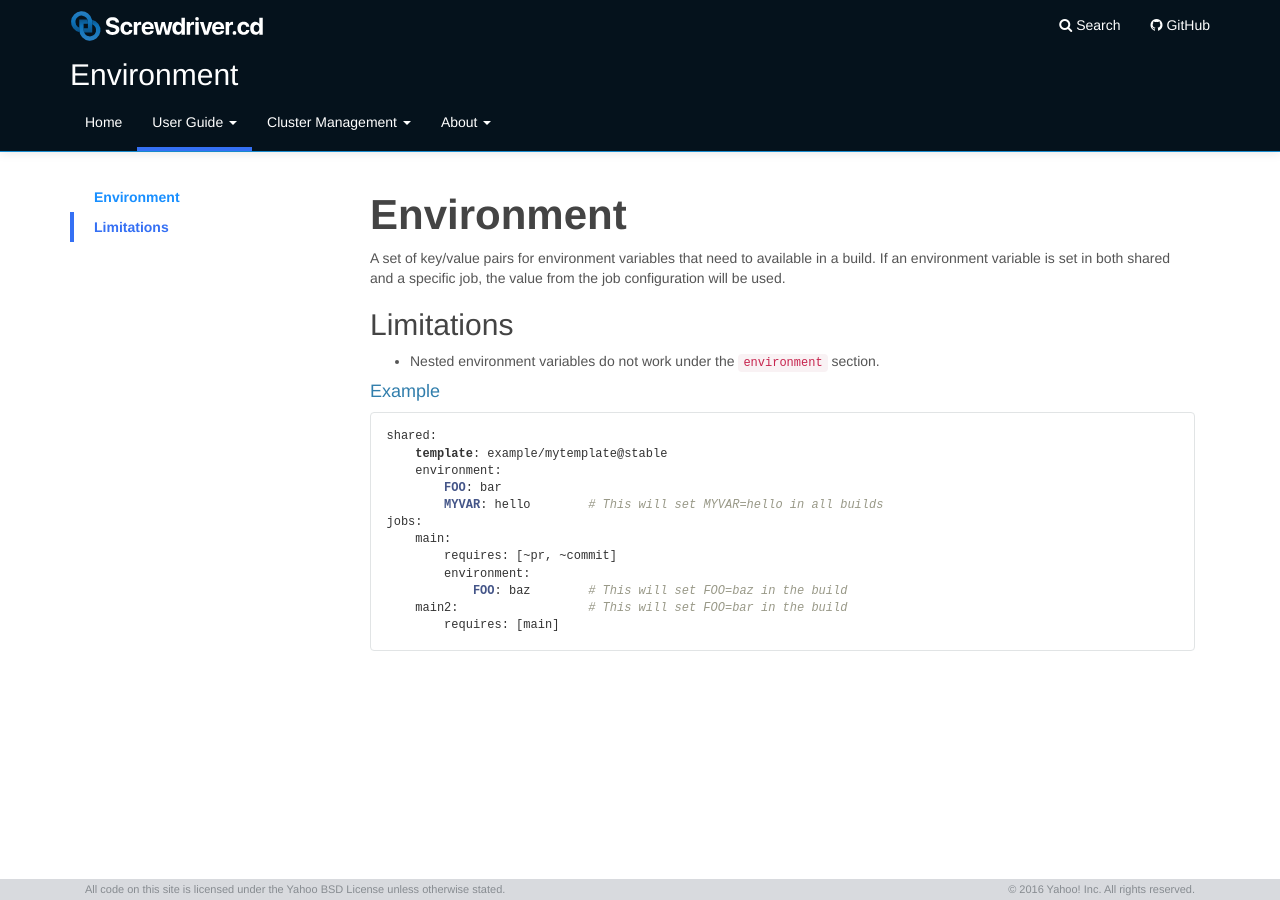
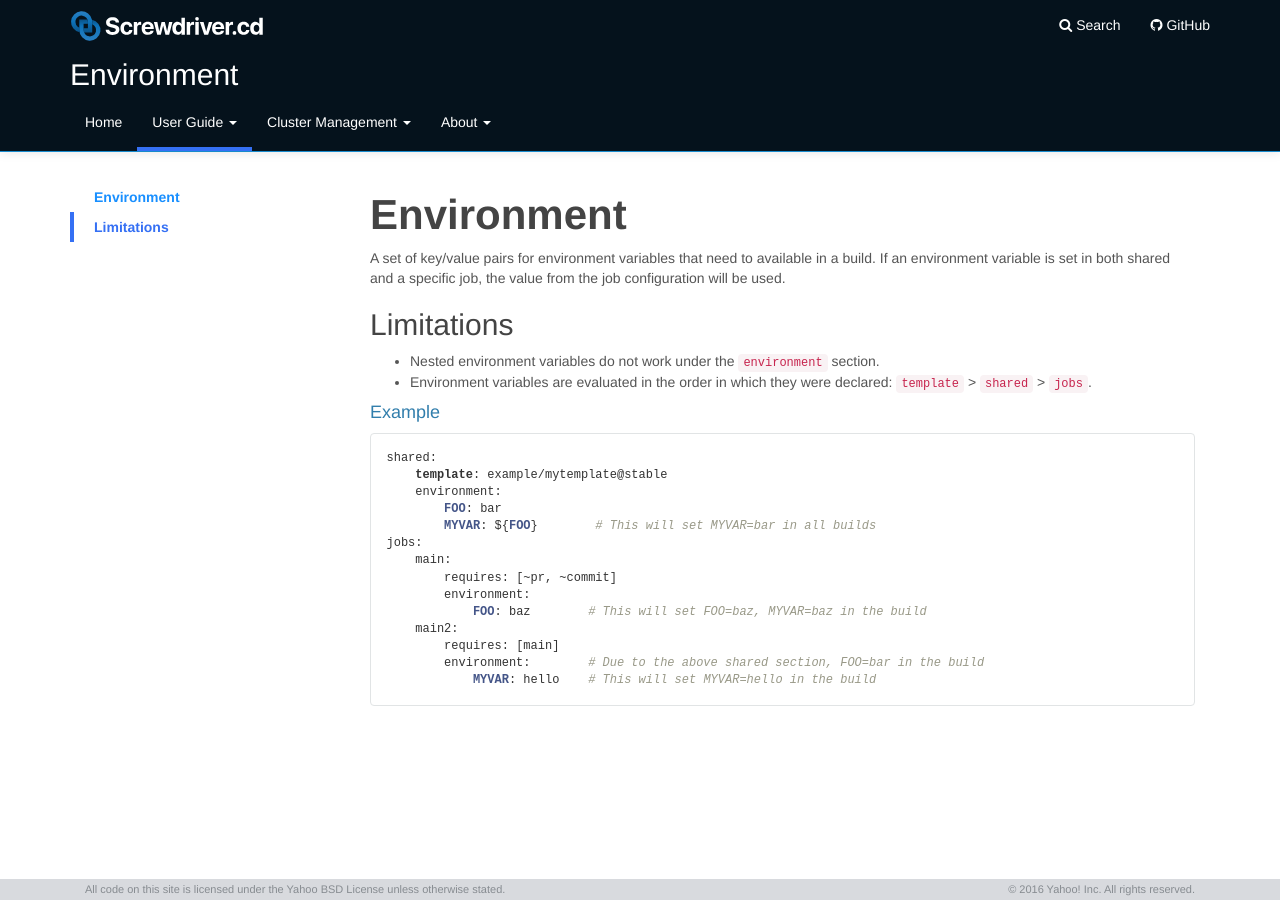
Before and after one commit to screwdriver-cd/guide, a Jekyll site: the page built from docs/user-guide/configuration/environment.md, in a window 1280 px wide. Built offline with Jekyll 4.4.1, drawn with Linux system fonts in a browser that asks for light colours.

````diff
--- a/docs/user-guide/configuration/environment.md
+++ b/docs/user-guide/configuration/environment.md
@@ -14,20 +14,23 @@ A set of key/value pairs for environment variables that need to available in a b
 
 ## Limitations
 - Nested environment variables do not work under the `environment` section.
+- Environment variables are evaluated in the order in which they were declared: `template` > `shared` > `jobs`.
 
 #### Example
 
-```
+```yaml
 shared:
     template: example/mytemplate@stable
     environment:
         FOO: bar
-        MYVAR: hello        # This will set MYVAR=hello in all builds
+        MYVAR: ${FOO}        # This will set MYVAR=bar in all builds
 jobs:
     main:
         requires: [~pr, ~commit]
         environment:
-            FOO: baz        # This will set FOO=baz in the build
-    main2:                  # This will set FOO=bar in the build
+            FOO: baz        # This will set FOO=baz, MYVAR=baz in the build
+    main2:
         requires: [main]
+        environment:        # Due to the above shared section, FOO=bar in the build
+            MYVAR: hello    # This will set MYVAR=hello in the build
 ```
````
